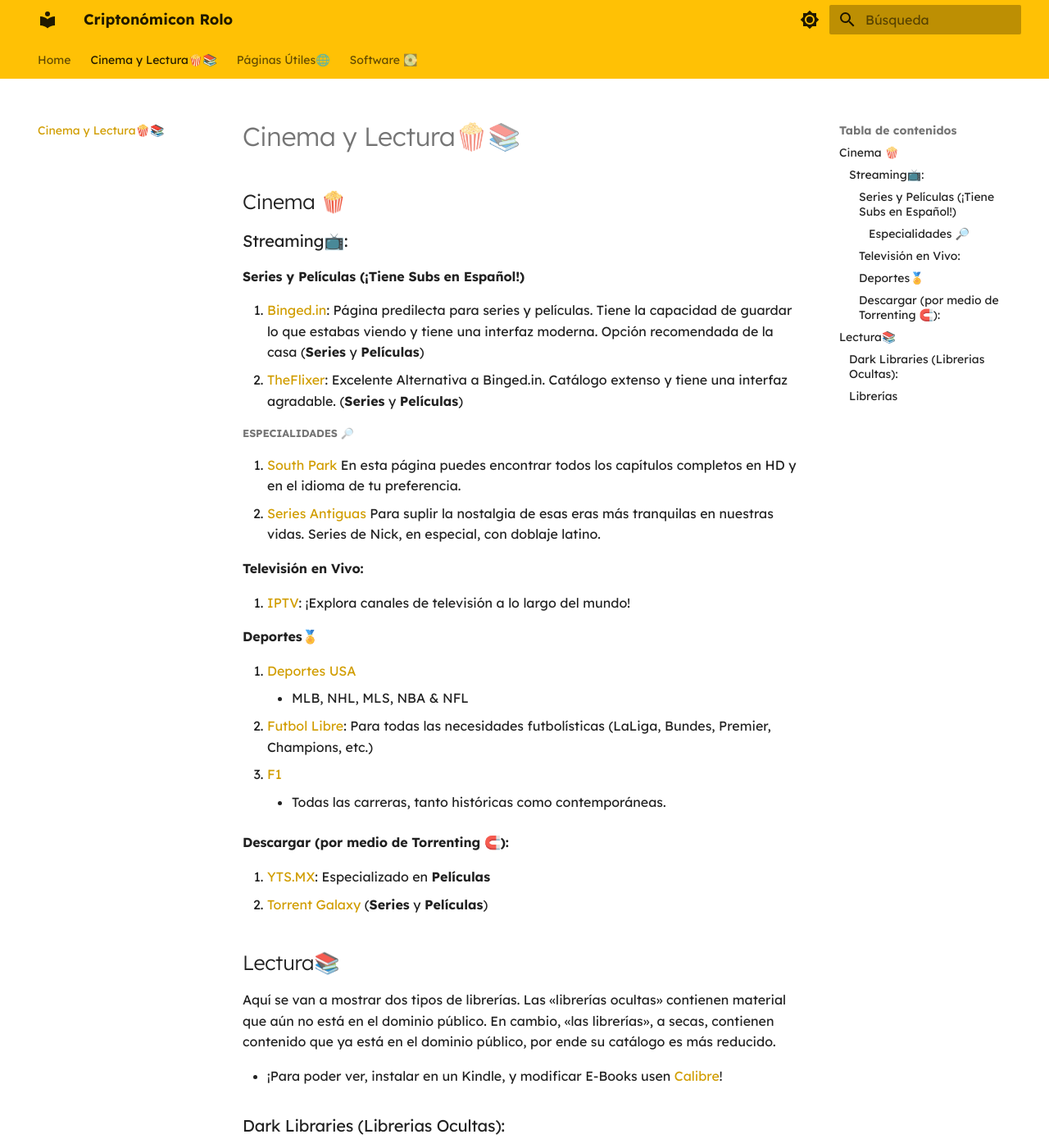
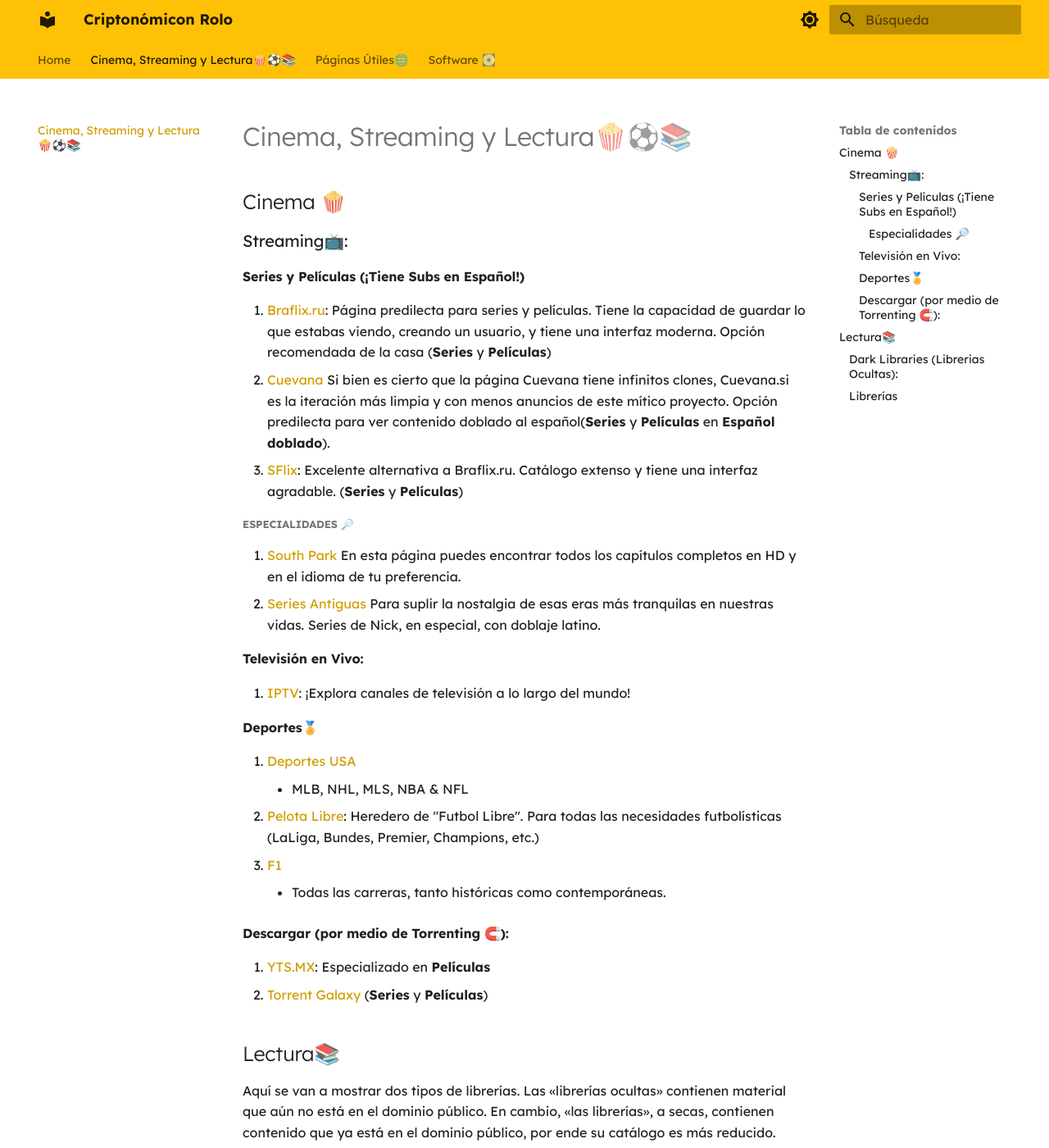
Before and after one commit to CannolideCorozo/Proyecto-Cryptonomicon, an MkDocs documentation site: the page built from docs/audio_visual.md, in a window 1280 px wide and 1400 px high. Shown: the whole window at 82% size. Built offline with MkDocs 1.6.1 and Material for MkDocs 9.7.7, drawn with Linux system fonts in a browser that asks for light colours.

Commit message:
Actualización de Fuentes
Se hizo cambios a las fuentes de cinema y deportes.

```diff
--- a/docs/audio_visual.md
+++ b/docs/audio_visual.md
@@ -3,8 +3,10 @@
 ### Streaming📺:
 
 #### Series y Películas (¡Tiene Subs en Español!)
-1. [Binged.in](https://binged.in/): Página predilecta para series y películas. Tiene la capacidad de guardar lo que estabas viendo y tiene una interfaz moderna. Opción recomendada de la casa (**Series** y **Películas**)
-2. [TheFlixer](https://theflixertv.to/home): Excelente Alternativa a Binged.in. Catálogo extenso y tiene una interfaz agradable. (**Series** y **Películas**)
+1. [Braflix.ru](https://www.braflix.ru/): Página predilecta para series y películas. Tiene la capacidad de guardar lo que estabas viendo, creando un usuario, y tiene una interfaz moderna. Opción recomendada de la casa (**Series** y **Películas**)
+2. [Cuevana](https://cuevana.si/) Si bien es cierto que la página Cuevana tiene infinitos clones, Cuevana.si es la iteración más limpia y con menos anuncios de este mítico proyecto. Opción predilecta para ver contenido doblado al español(**Series** y **Películas** en **Español doblado**).
+3. [SFlix](https://theflixertv.to/home): Excelente alternativa a Braflix.ru. Catálogo extenso y tiene una interfaz agradable. (**Series** y **Películas**)
+
 ##### Especialidades 🔎
 1. [South Park](https://www.southpark.lat) En esta página puedes encontrar todos los capítulos completos en HD y en el idioma de tu preferencia.
 2. [Series Antiguas](https://seriesantiguas.com/) Para suplir la nostalgia de esas eras más tranquilas en nuestras vidas. Series de Nick, en especial, con doblaje latino.
@@ -16,7 +18,7 @@
 
 1. [Deportes USA](https://streameasts.net/)
     - MLB, NHL, MLS, NBA & NFL
-2. [Futbol Libre](https://librefutboltv.net/): Para todas las necesidades futbolísticas (LaLiga, Bundes, Premier, Champions, etc.)
+2. [Pelota Libre](https://librefutboltv.net/): Heredero de "Futbol Libre". Para todas las necesidades futbolísticas (LaLiga, Bundes, Premier, Champions, etc.)
 1. [F1](https://f1fullraces.com/)
     - Todas las carreras, tanto históricas como contemporáneas.
 
--- a/mkdocs.yml
+++ b/mkdocs.yml
@@ -32,7 +32,7 @@
 
 nav:
     - Home: index.md
-    - Cinema y Lectura🍿📚: audio_visual.md
+    - Cinema, Streaming y Lectura🍿⚽📚: audio_visual.md
     - Páginas Útiles🌐: paginas.md
     - Software 💽 : Software.md
 
```
